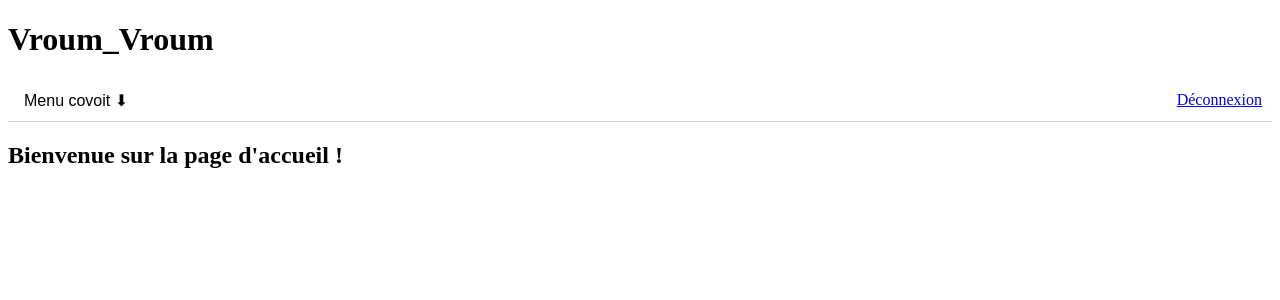
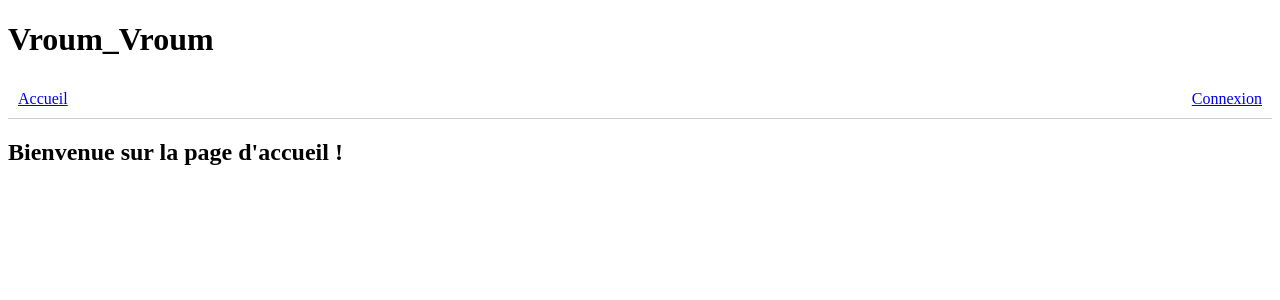
Before and after one commit to popobg/vroum-vroum, an Angular app in the folder front/Vroum_Vroum/: page /home in a window 1280 px wide. Shown: the top 300 px of the page. Built offline with nearby package versions, Linux system fonts and the light colour scheme.

Commit message:
Fonctionnement navbar modifié

```diff
--- a/front/Vroum_Vroum/src/app/Component/navbar/navbar.component.html
+++ b/front/Vroum_Vroum/src/app/Component/navbar/navbar.component.html
@@ -1,4 +1,6 @@
 <nav style="display: flex; justify-content: space-between; align-items: center; padding: 10px; border-bottom: 1px solid #ccc;">
+  <a routerLink="/home">Accueil</a>
+  @if (isAuthenticated$ | async) {
     <div style="display: flex; align-items: center; gap: 1rem;">
       <div class="dropdown">
         <button class="dropbtn">Menu covoit ⬇</button>
@@ -9,6 +11,12 @@
         </div>
       </div>
     </div>
+  }
 
-  <a routerLink="/login" style="margin-left: auto;">Déconnexion</a>
+  @if (isAuthenticated$ | async) {
+    <button (click)="logout()">Déconnexion</button>
+  }
+  @else {
+    <a routerLink="/login">Connexion</a>
+  }
 </nav>
--- a/front/Vroum_Vroum/src/app/Component/navbar/navbar.component.ts
+++ b/front/Vroum_Vroum/src/app/Component/navbar/navbar.component.ts
@@ -1,6 +1,8 @@
 import { Component } from '@angular/core';
 import { RouterModule } from '@angular/router';
 import { CommonModule } from '@angular/common';
+import { AuthService } from '../../../core/auth/auth.service';
+import { Observable } from 'rxjs';
 
 @Component({
   selector: 'app-navbar',
@@ -9,4 +11,15 @@ import { CommonModule } from '@angular/common';
   templateUrl: './navbar.component.html',
   styleUrls: ['./navbar.component.css']
 })
-export class NavbarComponent {}
+export class NavbarComponent {
+  isAuthenticated$: Observable<boolean>;
+
+  constructor(private authService: AuthService) {
+    this.isAuthenticated$ = this.authService.isAuthenticated$;
+  }
+
+  logout() {
+    this.authService.logout().subscribe();
+  }
+
+}
```
Lines whose indentation alone changed are shown as unchanged.
